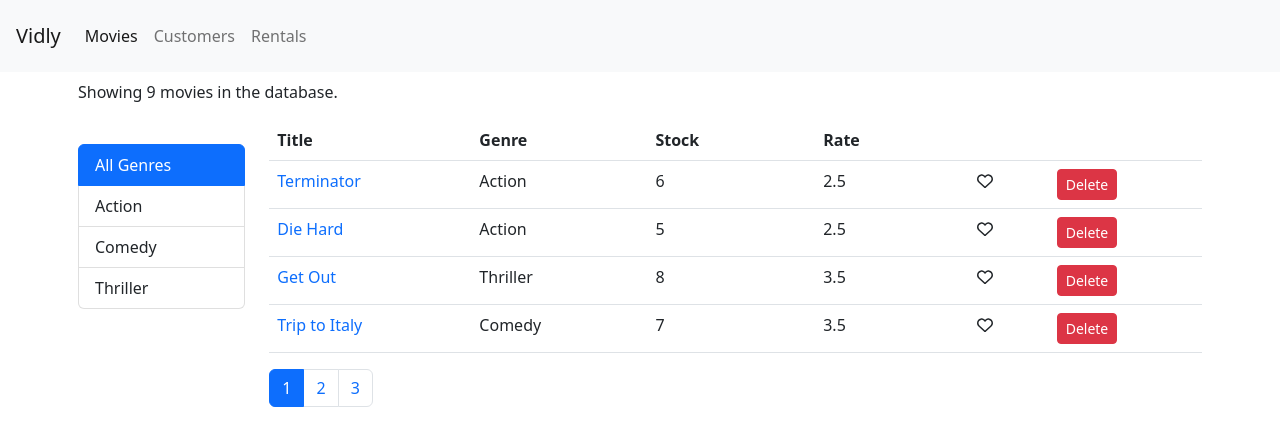
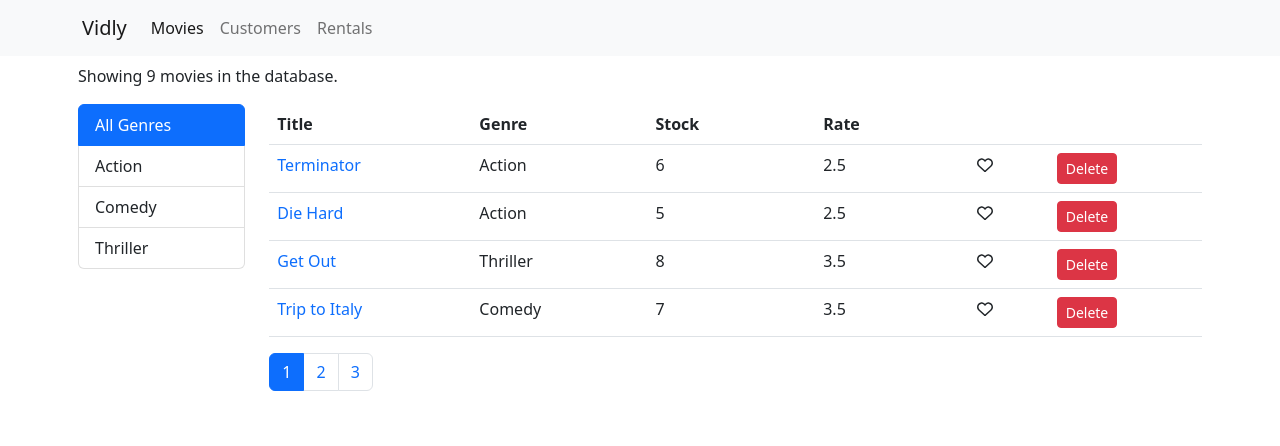
Before and after one commit to saeedmaldosary/react-movies-table, a React (Create React App) app: page /movies in a window 1280 px wide. Shown: the top 446 px of the page. Built offline with nearby package versions, Linux system fonts and the light colour scheme.

Commit message:
Fix menu toggle

```diff
--- a/package.json
+++ b/package.json
@@ -14,6 +14,7 @@
     "bootstrap": "^5.2.0",
     "font-awesome": "^4.7.0",
     "react": "^18.2.0",
+    "react-bootstrap": "^2.5.0",
     "react-dom": "^18.2.0",
     "react-router-dom": "^6.4.2",
     "react-scripts": "5.0.1",
--- a/src/App.js
+++ b/src/App.js
@@ -1,5 +1,5 @@
 import { Route, Routes, Navigate } from "react-router-dom";
-import Navbar from "./components/navbar";
+import Menu from "./components/menu";
 import Movies from "./components/movies";
 import Customers from "./components/customers";
 import Rentals from "./components/rentals";
@@ -9,7 +9,7 @@
 function App() {
   return (
     <main>
-      <Navbar />
+      <Menu />
       <div>
         <Routes>
           <Route path="*" element={<Notfound />} />
--- a/src/components/Movies.jsx
+++ b/src/components/Movies.jsx
@@ -24,7 +24,7 @@
       <div className="container p-2">
         <p>{this.displayTitle()}</p>
         <div className="row">
-          <div className="col-md-2 col-sm-6 mt-4">
+          <div className="col-md-2 col-sm-6 col-xs-10 mb-4">
             <ListGroup
               onChangeGenre={this.handleGenre}
               genres={genresName}
@@ -32,7 +32,7 @@
               currentGenre={currentGenre}
             />
           </div>
-          <div className="col-md-10 col-sm-6">
+          <div className="col-md-10 col-sm-6 col-xs-2">
             <MovieTable
               movies={movies}
               currentPage={currentPage}
--- /dev/null
+++ b/src/components/menu.jsx
@@ -0,0 +1,32 @@
+import Container from "react-bootstrap/Container";
+import Nav from "react-bootstrap/Nav";
+import Navbar from "react-bootstrap/Navbar";
+import { Link, NavLink } from "react-router-dom";
+
+function menu() {
+  return (
+    <Navbar bg="light" expand="lg">
+      <Container>
+        <Navbar.Brand as={Link} to="/">
+          Vidly
+        </Navbar.Brand>
+        <Navbar.Toggle aria-controls="basic-navbar-nav" />
+        <Navbar.Collapse id="basic-navbar-nav">
+          <Nav className="me-auto">
+            <Nav.Link as={NavLink} to="/movies">
+              Movies
+            </Nav.Link>
+            <Nav.Link as={NavLink} to="/customers">
+              Customers
+            </Nav.Link>
+            <Nav.Link as={NavLink} to="/rentals">
+              Rentals
+            </Nav.Link>
+          </Nav>
+        </Navbar.Collapse>
+      </Container>
+    </Navbar>
+  );
+}
+
+export default menu;
--- a/src/components/navbar.jsx
+++ /dev/null
@@ -1,47 +0,0 @@
-import React, { Component } from "react";
-import { Link, NavLink } from "react-router-dom";
-
-class Navbar extends Component {
-  state = {};
-  render() {
-    return (
-      <nav className="navbar navbar-expand-lg navbar-light bg-light p-3">
-        <Link className="navbar-brand" to="/">
-          Vidly
-        </Link>
-        <button
-          className="navbar-toggler"
-          type="button"
-          data-toggle="collapse"
-          data-target="#navbarNavDropdown"
-          aria-controls="navbarNavDropdown"
-          aria-expanded="false"
-          aria-label="Toggle navigation"
-        >
-          <span className="navbar-toggler-icon"></span>
-        </button>
-        <div className="collapse navbar-collapse" id="navbarNavDropdown">
-          <ul className="navbar-nav">
-            <li className="nav-item">
-              <NavLink className="nav-link" to="/movies">
-                Movies
-              </NavLink>
-            </li>
-            <li className="nav-item">
-              <NavLink className="nav-link" to="/customers">
-                Customers
-              </NavLink>
-            </li>
-            <li className="nav-item">
-              <NavLink className="nav-link" to="/rentals">
-                Rentals
-              </NavLink>
-            </li>
-          </ul>
-        </div>
-      </nav>
-    );
-  }
-}
-
-export default Navbar;
```
Also changed, not shown: 1 other file (tests, documents, lock files or other folders).
